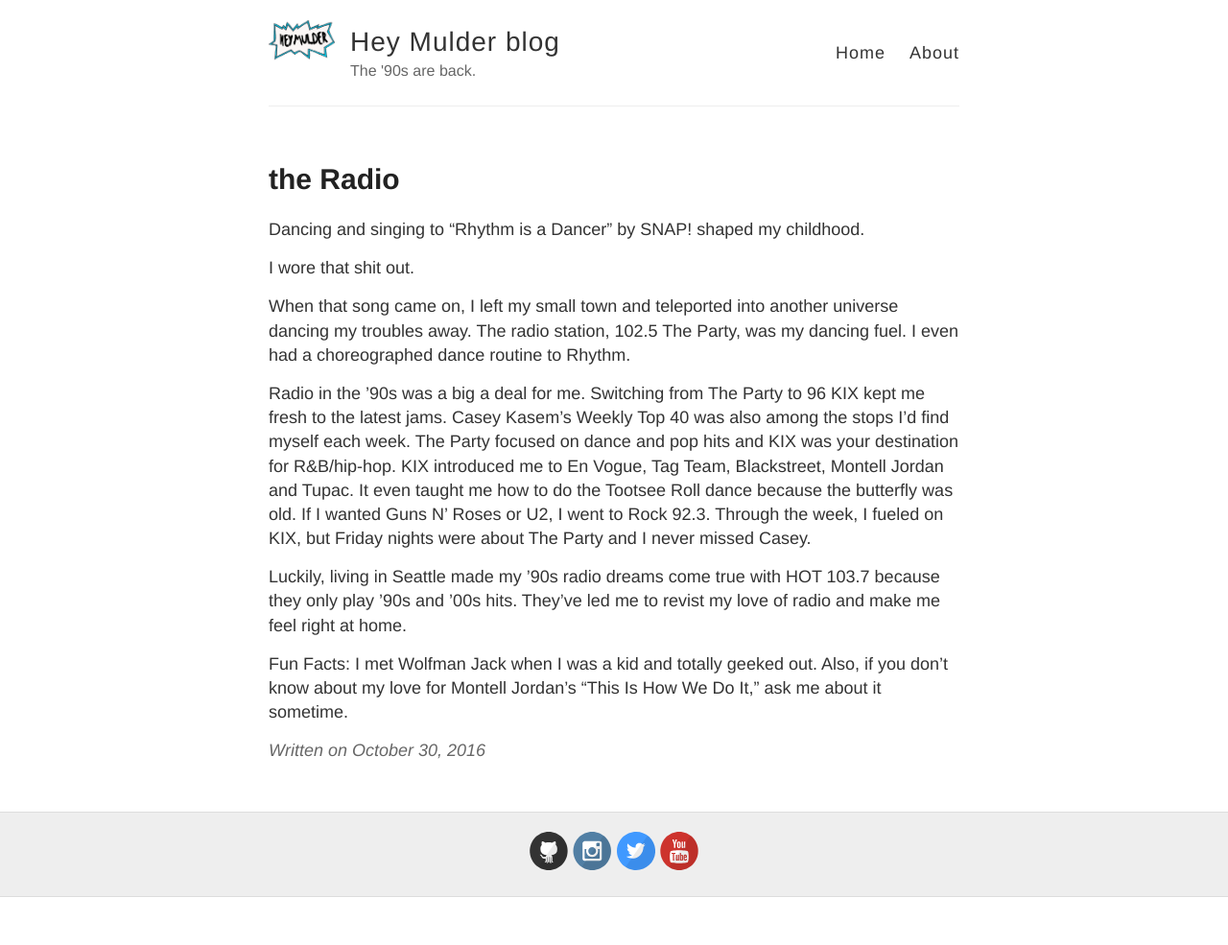
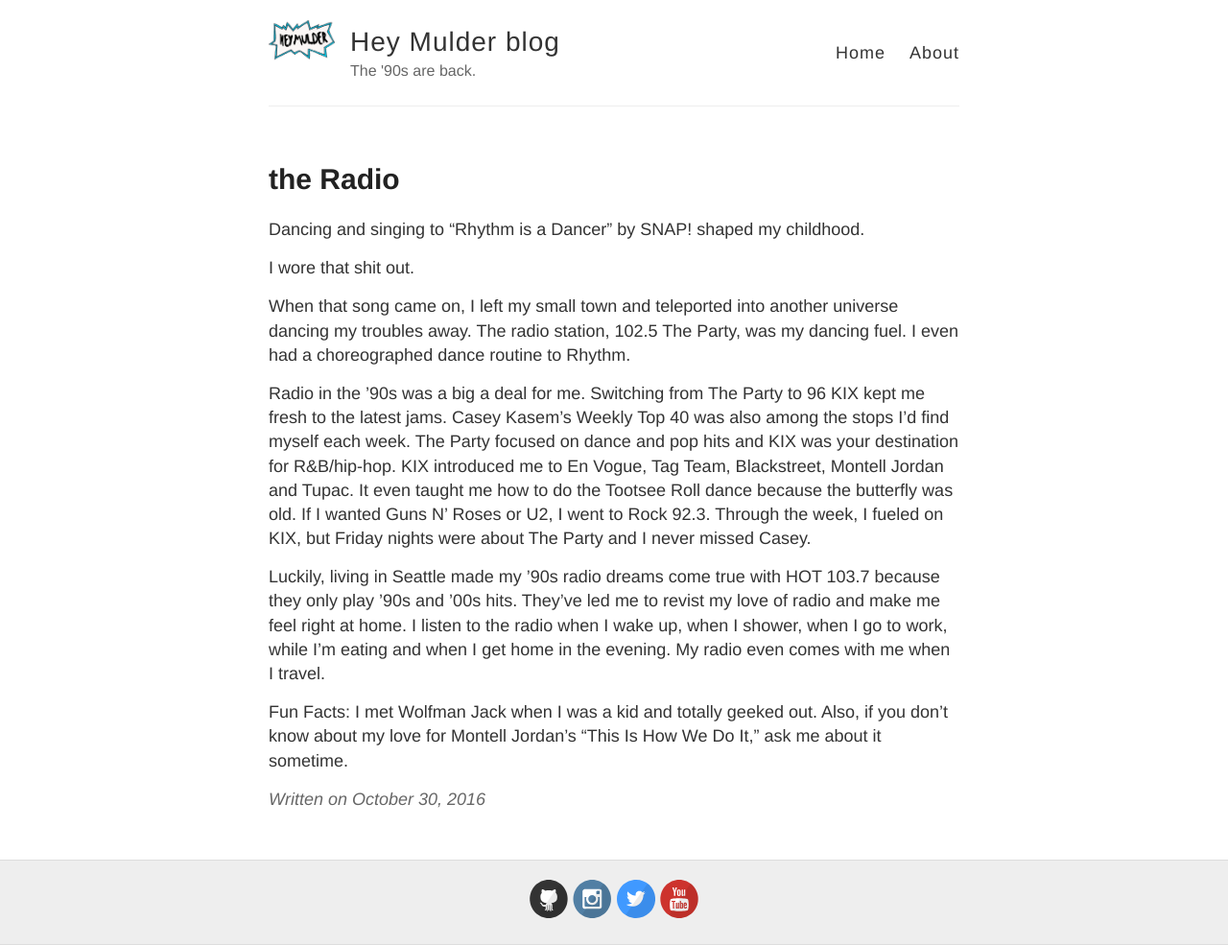
Before and after one commit to mistymadonna/longlivethe90s, a Jekyll site: the page built from _posts/2015-3-3-the-radio.md, in a window 1280 px wide. Shown: the whole page at 96% size. Built offline with Jekyll 4.4.1, drawn with Linux system fonts in a browser that asks for light colours; before the commit the page ends 935 px from its top, so only the background shows below that.

Commit message:
added more in the blog post

```diff
--- a/_posts/2015-3-3-the-radio.md
+++ b/_posts/2015-3-3-the-radio.md
@@ -13,6 +13,6 @@
 
 Radio in the '90s was a big a deal for me. Switching from The Party to 96 KIX kept me fresh to the latest jams. Casey Kasem's Weekly Top 40 was also among the stops I'd find myself each week. The Party focused on dance and pop hits and KIX was your destination for R&B/hip-hop. KIX introduced me to En Vogue, Tag Team, Blackstreet, Montell Jordan and Tupac. It even taught me how to do the Tootsee Roll dance because the butterfly was old. If I wanted Guns N' Roses or U2, I went to Rock 92.3. Through the week, I fueled on KIX, but Friday nights were about The Party and I never missed Casey.
 
-Luckily, living in Seattle made my '90s radio dreams come true with HOT 103.7 because they only play '90s and '00s hits. They've led me to revist my love of radio and make me feel right at home.
+Luckily, living in Seattle made my '90s radio dreams come true with HOT 103.7 because they only play '90s and '00s hits. They've led me to revist my love of radio and make me feel right at home. I listen to the radio when I wake up, when I shower, when I go to work, while I'm eating and when I get home in the evening. My radio even comes with me when I travel.
 
 Fun Facts: I met Wolfman Jack when I was a kid and totally geeked out. Also, if you don't know about my love for Montell Jordan's "This Is How We Do It," ask me about it sometime.
```
Also changed, not shown: 2 other files.
